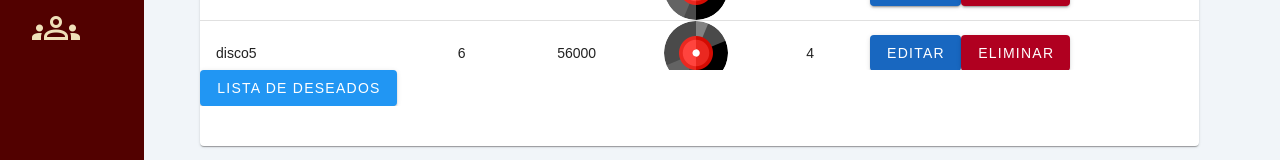
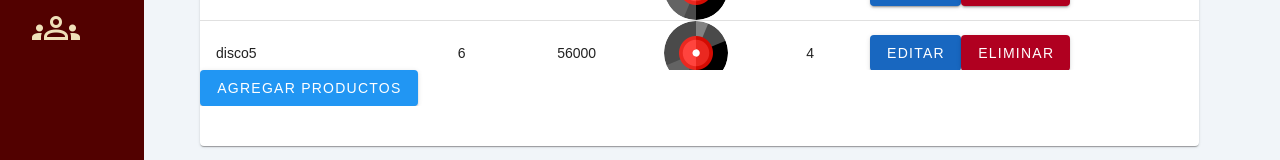
Before and after one commit to caminf/LTDV, a Vue app in the folder la-tienda-del-vinilo/: page /admin in a window 1280 px wide. Both pictures are taken after a click on the tab "STOCK". Shown: the part 478-638 px from the top of the page. Built offline with nearby package versions, Linux system fonts and the light colour scheme; a web font is replaced by a local one.

Commit message:
correccion de error
correccion de error en stock

```diff
--- a/la-tienda-del-vinilo/src/components/Stock.vue
+++ b/la-tienda-del-vinilo/src/components/Stock.vue
@@ -31,7 +31,7 @@
     </tbody>
   </v-table>
             <td>
-              <router-link class="button" to="/AddProduct"><v-btn color="blue">Lista de deseados</v-btn></router-link>
+              <router-link class="button" to="/AddProduct"><v-btn color="blue">Agregar Productos</v-btn></router-link>
           </td>
     </div>
 </template>
```
